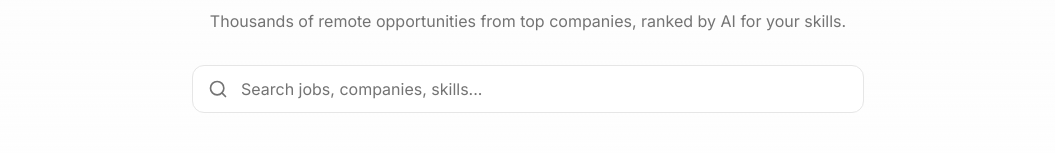
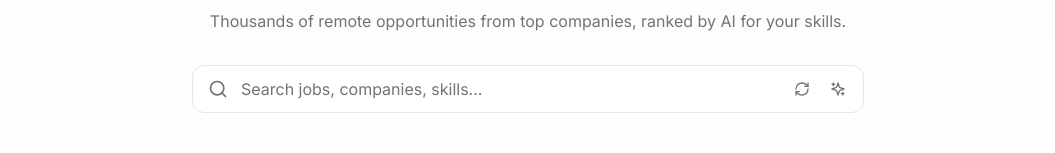
Before and after one commit to binary-exe/jobscoutai, a Next.js app in the folder frontend/: page / in a window 1280 px wide. Shown: the part 208-361 px from the top of the page, without its empty margins (112-1167 px from the left). Built offline with nearby package versions, Linux system fonts and the light colour scheme; no server answers.

Commit message:
Frontend: trigger on-demand scrape on search/refresh, poll run status, add AI toggle

```diff
--- a/frontend/components/SearchBar.tsx
+++ b/frontend/components/SearchBar.tsx
@@ -1,9 +1,10 @@
 'use client';
 
-import { Search, X } from 'lucide-react';
+import { RefreshCw, Search, Sparkles, X } from 'lucide-react';
 import { useRouter, useSearchParams } from 'next/navigation';
-import { useState, useCallback, useTransition } from 'react';
+import { useEffect, useMemo, useState, useCallback, useTransition } from 'react';
 import { cn } from '@/lib/utils';
+import { getRun, triggerScrape } from '@/lib/api';
 
 interface SearchBarProps {
   className?: string;
@@ -15,6 +16,30 @@ export function SearchBar({ className }: SearchBarProps) {
   const [isPending, startTransition] = useTransition();
 
   const [query, setQuery] = useState(searchParams.get('q') || '');
+  const [useAi, setUseAi] = useState(searchParams.get('ai') === '1');
+  const [scrapeRunId, setScrapeRunId] = useState<number | null>(null);
+  const [scrapeStatus, setScrapeStatus] = useState<'idle' | 'queued' | 'running' | 'done' | 'error'>('idle');
+  const [scrapeMessage, setScrapeMessage] = useState<string>('');
+
+  const locationForScrape = useMemo(() => searchParams.get('location') || undefined, [searchParams]);
+
+  const startScrape = useCallback(async () => {
+    const q = query.trim();
+    if (q.length < 2) return;
+
+    setScrapeStatus('queued');
+    setScrapeMessage('Starting scrape…');
+
+    try {
+      const res = await triggerScrape({ query: q, location: locationForScrape, use_ai: useAi });
+      setScrapeRunId(res.run_id);
+      setScrapeStatus('running');
+      setScrapeMessage('Scraping sources… this can take 1–2 minutes.');
+    } catch (e) {
+      setScrapeStatus('error');
+      setScrapeMessage(e instanceof Error ? e.message : 'Failed to start scrape');
+    }
+  }, [query, locationForScrape, useAi]);
 
   const handleSubmit = useCallback((e: React.FormEvent) => {
     e.preventDefault();
@@ -26,23 +51,63 @@ export function SearchBar({ className }: SearchBarProps) {
     } else {
       params.delete('q');
     }
+
+    if (useAi) {
+      params.set('ai', '1');
+    } else {
+      params.delete('ai');
+    }
     params.set('page', '1');
 
     startTransition(() => {
       router.push(`/?${params.toString()}`);
     });
+
+    // Trigger a fresh scrape in the background (in addition to showing cached results immediately)
+    void startScrape();
   }, [query, router, searchParams]);
 
   const handleClear = useCallback(() => {
     setQuery('');
     const params = new URLSearchParams(searchParams.toString());
     params.delete('q');
+    params.delete('ai');
     params.set('page', '1');
 
     startTransition(() => {
       router.push(`/?${params.toString()}`);
     });
+
+    setScrapeRunId(null);
+    setScrapeStatus('idle');
+    setScrapeMessage('');
   }, [router, searchParams]);
+
+  // Poll run status; when finished, refresh data.
+  useEffect(() => {
+    if (!scrapeRunId || scrapeStatus !== 'running') return;
+
+    let cancelled = false;
+    const interval = setInterval(async () => {
+      try {
+        const run = await getRun(scrapeRunId);
+        if (cancelled) return;
+        if (run.finished_at) {
+          setScrapeStatus('done');
+          setScrapeMessage(`Scrape finished. Added ${run.jobs_new} new jobs.`);
+          startTransition(() => router.refresh());
+          clearInterval(interval);
+        }
+      } catch {
+        // Ignore transient errors while the server is waking up / deploying
+      }
+    }, 3000);
+
+    return () => {
+      cancelled = true;
+      clearInterval(interval);
+    };
+  }, [scrapeRunId, scrapeStatus, router, startTransition]);
 
   return (
     <form onSubmit={handleSubmit} className={cn('relative', className)}>
@@ -54,23 +119,67 @@ export function SearchBar({ className }: SearchBarProps) {
           onChange={(e) => setQuery(e.target.value)}
           placeholder="Search jobs, companies, skills..."
           className={cn(
-            "h-12 w-full rounded-xl border border-border bg-background pl-12 pr-12 text-base",
+            "h-12 w-full rounded-xl border border-border bg-background pl-12 pr-24 text-base",
             "placeholder:text-muted-foreground",
             "focus:border-foreground/20 focus:outline-none focus:ring-2 focus:ring-foreground/5",
             "transition-all duration-200",
             isPending && "opacity-70"
           )}
         />
-        {query && (
+        <div className="absolute right-3 top-1/2 flex -translate-y-1/2 items-center gap-2">
           <button
             type="button"
-            onClick={handleClear}
-            className="absolute right-4 top-1/2 -translate-y-1/2 text-muted-foreground hover:text-foreground"
+            onClick={() => void startScrape()}
+            className={cn(
+              "rounded-md p-1.5 text-muted-foreground hover:text-foreground",
+              (scrapeStatus === 'queued' || scrapeStatus === 'running') && "opacity-60"
+            )}
+            aria-label="Refresh (scrape)"
+            title="Refresh (scrape)"
           >
-            <X className="h-4 w-4" />
+            <RefreshCw className={cn("h-4 w-4", scrapeStatus === 'running' && "animate-spin")} />
           </button>
-        )}
+
+          <button
+            type="button"
+            onClick={() => setUseAi((v) => !v)}
+            className={cn(
+              "rounded-md p-1.5",
+              useAi ? "text-remote" : "text-muted-foreground hover:text-foreground"
+            )}
+            aria-label="Toggle AI"
+            title="Toggle AI (optional)"
+          >
+            <Sparkles className="h-4 w-4" />
+          </button>
+
+          {query && (
+            <button
+              type="button"
+              onClick={handleClear}
+              className="rounded-md p-1.5 text-muted-foreground hover:text-foreground"
+              aria-label="Clear"
+            >
+              <X className="h-4 w-4" />
+            </button>
+          )}
+        </div>
       </div>
+
+      {(scrapeStatus === 'queued' || scrapeStatus === 'running' || scrapeStatus === 'done' || scrapeStatus === 'error') && (
+        <div className="mt-2 flex items-center gap-2 text-xs text-muted-foreground">
+          <span
+            className={cn(
+              "inline-flex h-1.5 w-1.5 rounded-full",
+              scrapeStatus === 'running' && "bg-remote animate-pulse",
+              scrapeStatus === 'queued' && "bg-muted-foreground",
+              scrapeStatus === 'done' && "bg-hybrid",
+              scrapeStatus === 'error' && "bg-red-500"
+            )}
+          />
+          <span>{scrapeMessage || (scrapeStatus === 'running' ? 'Scraping…' : '')}</span>
+        </div>
+      )}
     </form>
   );
 }
--- a/frontend/lib/api.ts
+++ b/frontend/lib/api.ts
@@ -55,6 +55,25 @@ export interface Stats {
   sources: Record<string, number>;
   last_run_at?: string;
   last_run_jobs_new: number;
+}
+
+export interface ScrapeResponse {
+  status: 'queued' | 'error' | string;
+  run_id: number;
+  message?: string;
+}
+
+export interface RunStatus {
+  run_id: number;
+  started_at: string;
+  finished_at?: string | null;
+  jobs_collected: number;
+  jobs_new: number;
+  jobs_updated: number;
+  jobs_filtered: number;
+  errors: number;
+  sources?: string | null;
+  criteria?: Record<string, unknown> | null;
 }
 
 export interface SearchParams {
@@ -124,6 +143,37 @@ export async function getStats(): Promise<Stats> {
 }
 
 /**
+ * Trigger an on-demand scrape (public endpoint).
+ */
+export async function triggerScrape(input: { query: string; location?: string; use_ai?: boolean }): Promise<ScrapeResponse> {
+  const res = await fetch(`${API_URL}/scrape`, {
+    method: 'POST',
+    headers: { 'Content-Type': 'application/json' },
+    body: JSON.stringify({
+      query: input.query,
+      location: input.location,
+      use_ai: !!input.use_ai,
+    }),
+  });
+
+  if (!res.ok) {
+    const text = await res.text().catch(() => '');
+    throw new Error(text || 'Failed to trigger scrape');
+  }
+
+  return res.json();
+}
+
+/**
+ * Get run status by id.
+ */
+export async function getRun(runId: number): Promise<RunStatus> {
+  const res = await fetch(`${API_URL}/runs/${runId}`, { cache: 'no-store' });
+  if (!res.ok) throw new Error('Failed to fetch run status');
+  return res.json();
+}
+
+/**
  * Format relative time.
  */
 export function formatRelativeTime(dateStr: string): string {
```
